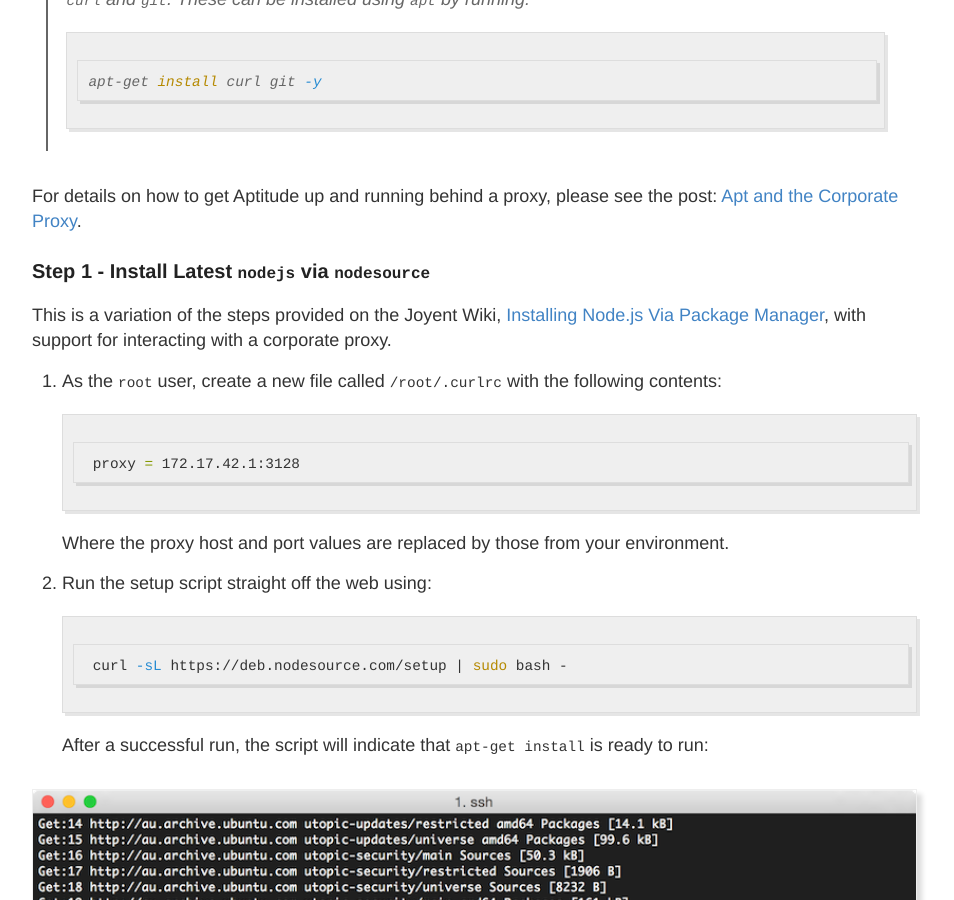
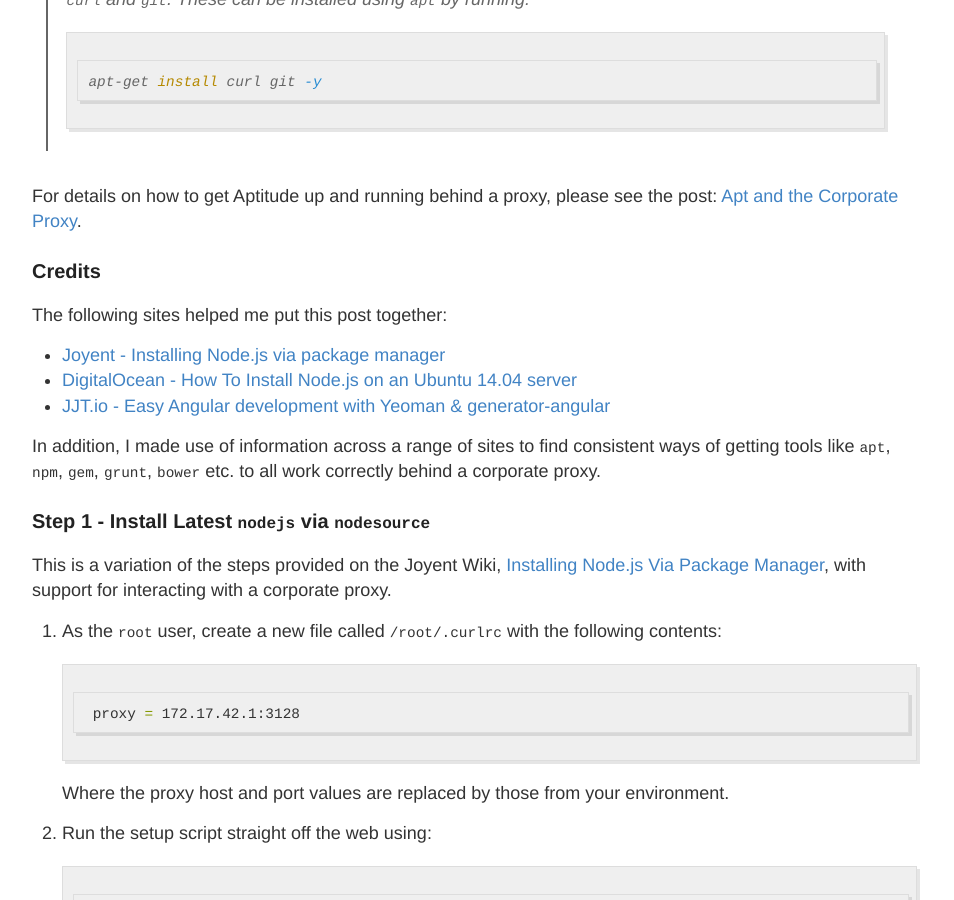
Before and after one commit to corphacks/corphacks.github.io, a Jekyll site: the page built from _posts/2015-03-10-Installing-NPM-and-Yeoman-On-Ubuntu.md, in a window 1280 px wide and 900 px high, scrolled down 939 px. Shown: the whole window, without its empty margins (18-972 px from the left). Built offline with Jekyll 4.4.1, drawn with Linux system fonts in a browser that asks for light colours; Markdown is read by kramdown in place of the engine named in the settings; comment, search, counter and statistics services are not loaded.

Commit message:
Added Credits section to NPM post.

````diff
--- a/_posts/2015-03-10-Installing-NPM-and-Yeoman-On-Ubuntu.md
+++ b/_posts/2015-03-10-Installing-NPM-and-Yeoman-On-Ubuntu.md
@@ -29,6 +29,19 @@ Throughout this guide, when you see proxy configurations of this kind, please su
 > ```
 
 For details on how to get Aptitude up and running behind a proxy, please see the post: [Apt and the Corporate Proxy]({% post_url 2015-03-03-Apt-and-the-Corporate-Proxy %}).
+
+
+
+
+### Credits
+
+The following sites helped me put this post together:
+
+- [Joyent - Installing Node.js via package manager](https://github.com/joyent/node/wiki/installing-node.js-via-package-manager#debian-and-ubuntu-based-linux-distributions)
+- [DigitalOcean - How To Install Node.js on an Ubuntu 14.04 server](https://www.digitalocean.com/community/tutorials/how-to-install-node-js-on-an-ubuntu-14-04-server)
+- [JJT.io - Easy Angular development with Yeoman & generator-angular](http://jjt.io/2013/11/14/easy-angular-development-yeoman-generator-angular/)
+
+In addition, I made use of information across a range of sites to find consistent ways of getting tools like `apt`, `npm`, `gem`, `grunt`, `bower` etc. to all work correctly behind a corporate proxy.
 
 
 
````
